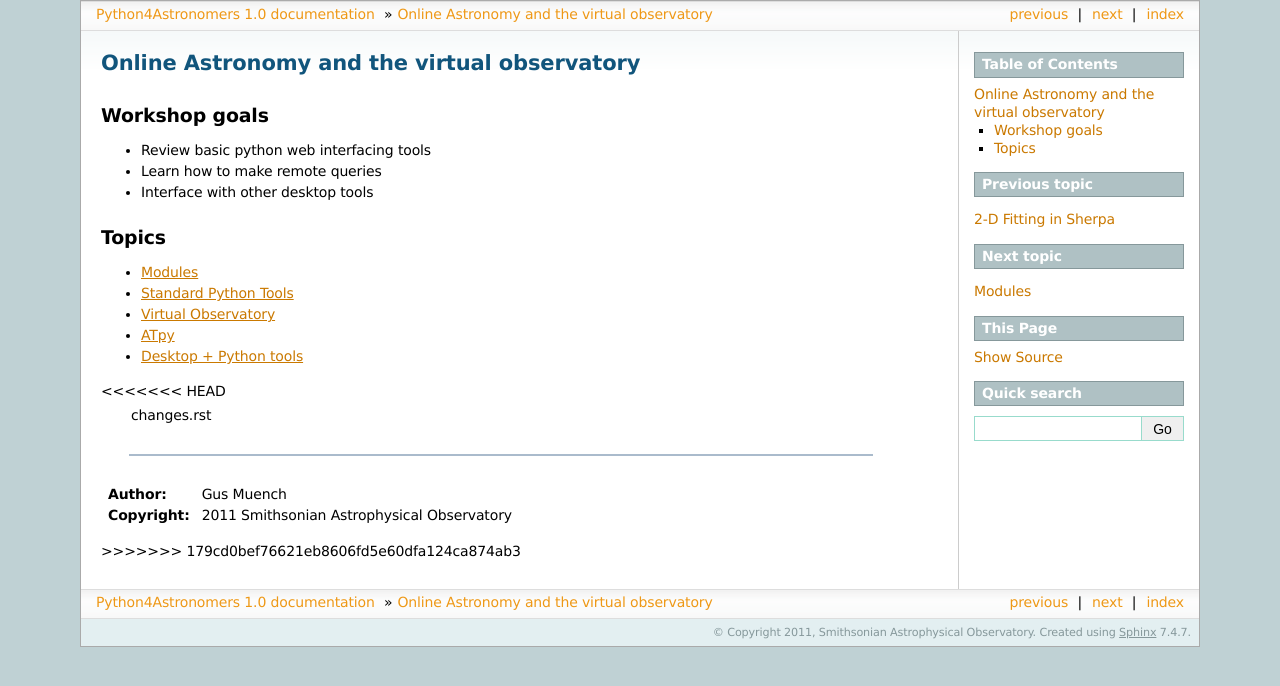
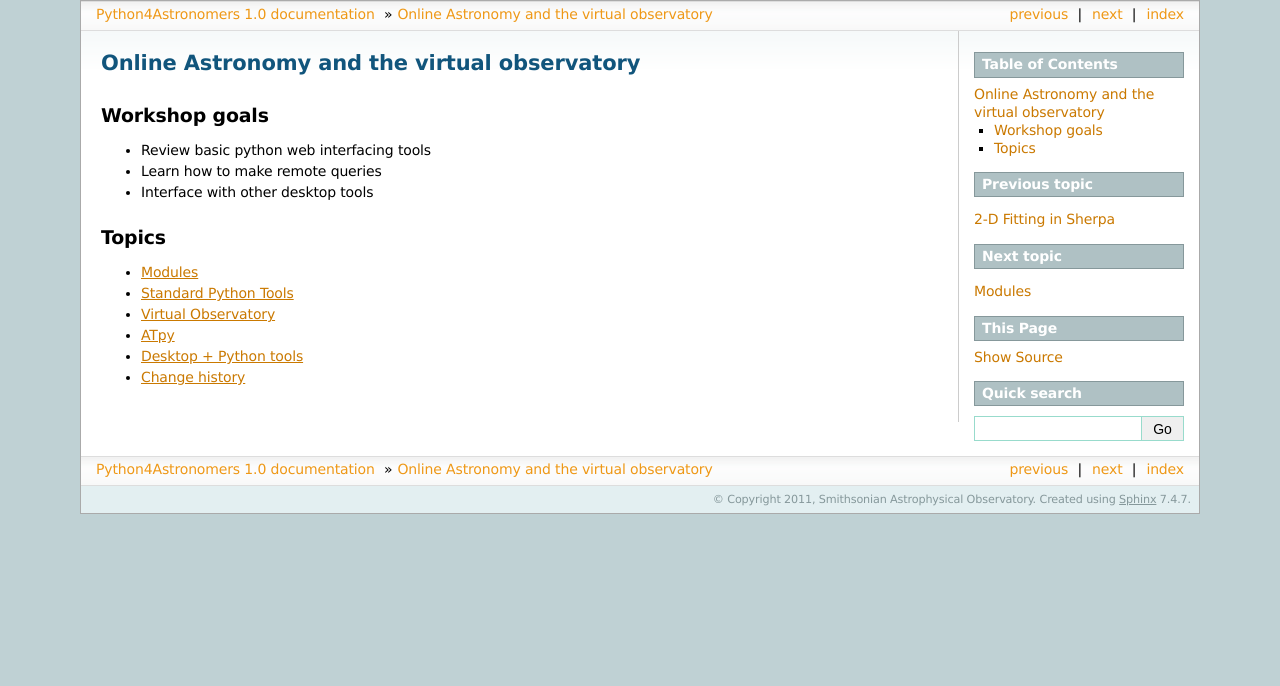
Before and after one commit to python4astronomers/python4astronomers, a Sphinx documentation site: the page built from source/vo/vo.rst, in a window 1280 px wide. Shown: the top 686 px of the page. Built offline with Sphinx 7.4.7, drawn with Linux system fonts in a browser that asks for light colours; formulas are drawn with MathJax 3.

Commit message:
updates; add changes; merge

```diff
--- a/source/vo/vo.rst
+++ b/source/vo/vo.rst
@@ -23,10 +23,4 @@
    votools.rst
    atpy.rst
    desktop.rst
-<<<<<<< HEAD
    changes.rst
-=======
-
-:Author: Gus Muench
-:Copyright: 2011 Smithsonian Astrophysical Observatory
->>>>>>> 179cd0bef76621eb8606fd5e60dfa124ca874ab3
```
